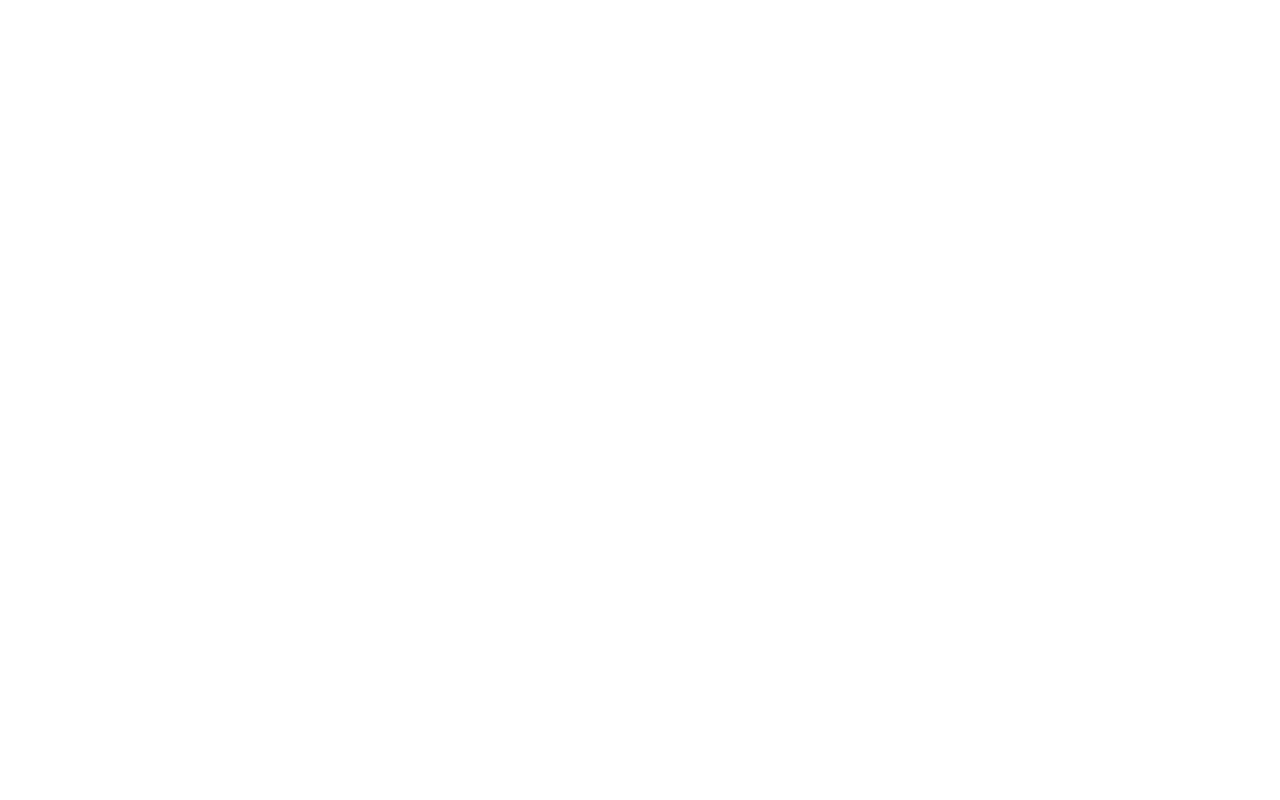
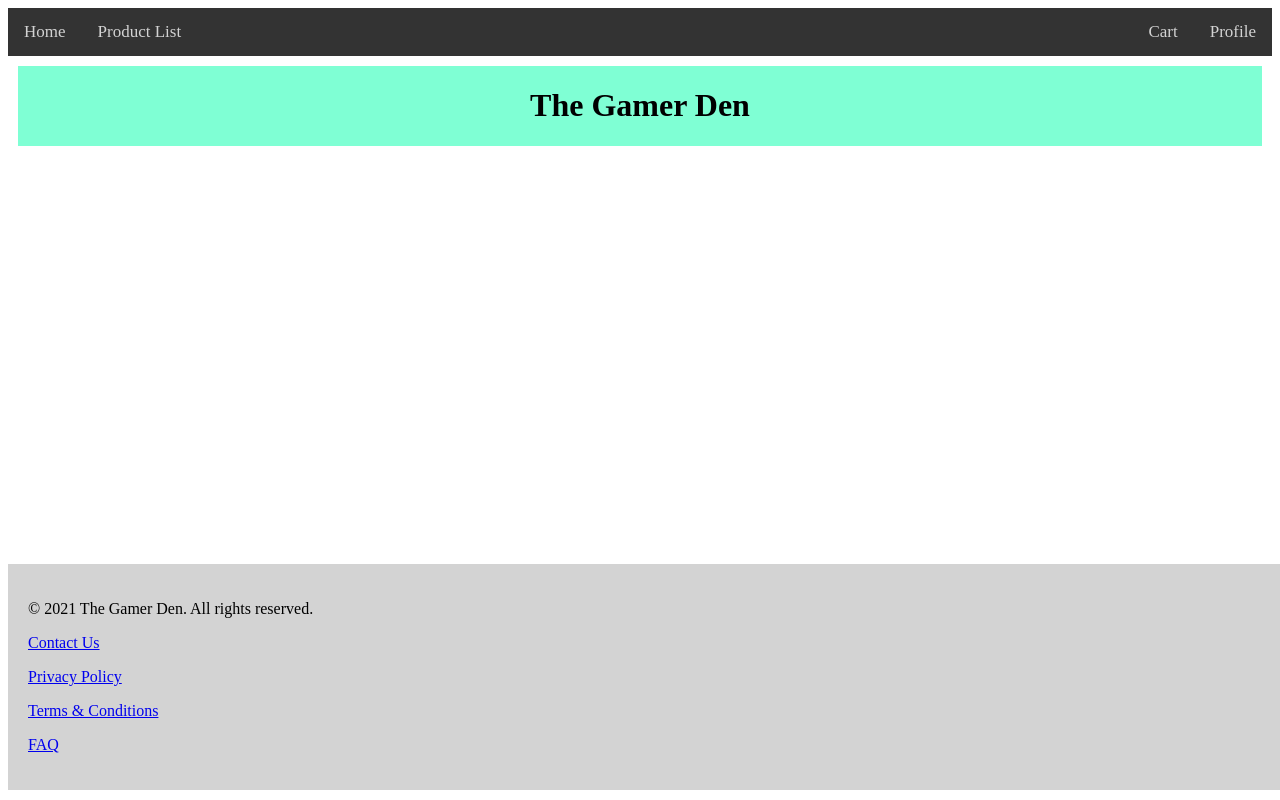
Before and after one commit to L00nat1c/L00nat1c.github.io, a plain HTML site: page csc372-hw/shopping-cart-prototype/details.html in a window 1280 px wide. Drawn offline with Linux system fonts and the light colour scheme.

Commit message:
cart on navbar

```diff
--- a/csc372-hw/shopping-cart-prototype/details.html
+++ b/csc372-hw/shopping-cart-prototype/details.html
@@ -3,9 +3,31 @@
 <head>
     <meta charset="UTF-8">
     <meta name="viewport" content="width=device-width, initial-scale=1.0">
-    <title>Document</title>
+    <link rel="stylesheet" href="shop-cart.css">
+    <title> Product Details Template</title>
 </head>
 <body>
 
+    <div class="topnav">
+        <a href="index.html"> Home </a>
+        <a href="products.html"> Product List </a>
+        <a class="split" href="#"> Profile </a>
+        <a class="split" href="#"> Cart </a>
+    </div>
+
+    <header>
+        <h1> The Gamer Den</h1>
+    </header>
+
+
+
+    <footer>
+        <p> &copy; 2021 The Gamer Den. All rights reserved.</p>
+        <p><a href="#">Contact Us</a></p>
+        <p><a href="#">Privacy Policy</a></p>
+        <p><a href="#">Terms & Conditions</a></p>
+        <p><a href="#">FAQ</a></p>
+    </footer>
+
 </body>
 </html>
--- a/csc372-hw/shopping-cart-prototype/shop-cart.css
+++ b/csc372-hw/shopping-cart-prototype/shop-cart.css
@@ -84,3 +84,10 @@ footer {
     bottom: 10px;
     width: 100%;
 }
+
+.icon {
+    height: 25px;
+    width: 25px;
+    justify-content: center;
+
+}
```
Also changed, not shown: csc372-hw/shopping-cart-prototype/index.html (+1 -0 lines), csc372-hw/shopping-cart-prototype/products.html (+10 -0 lines).
